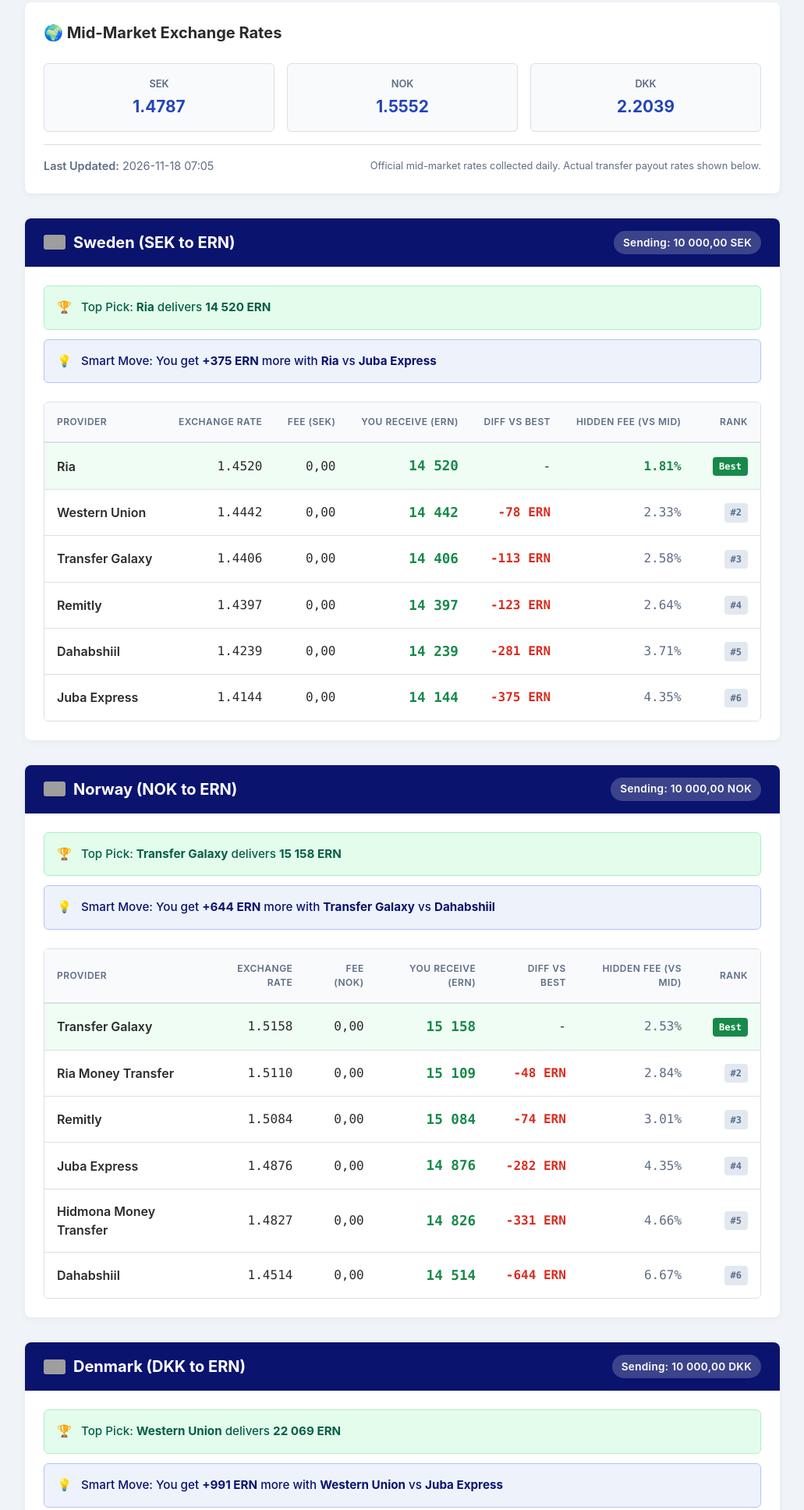
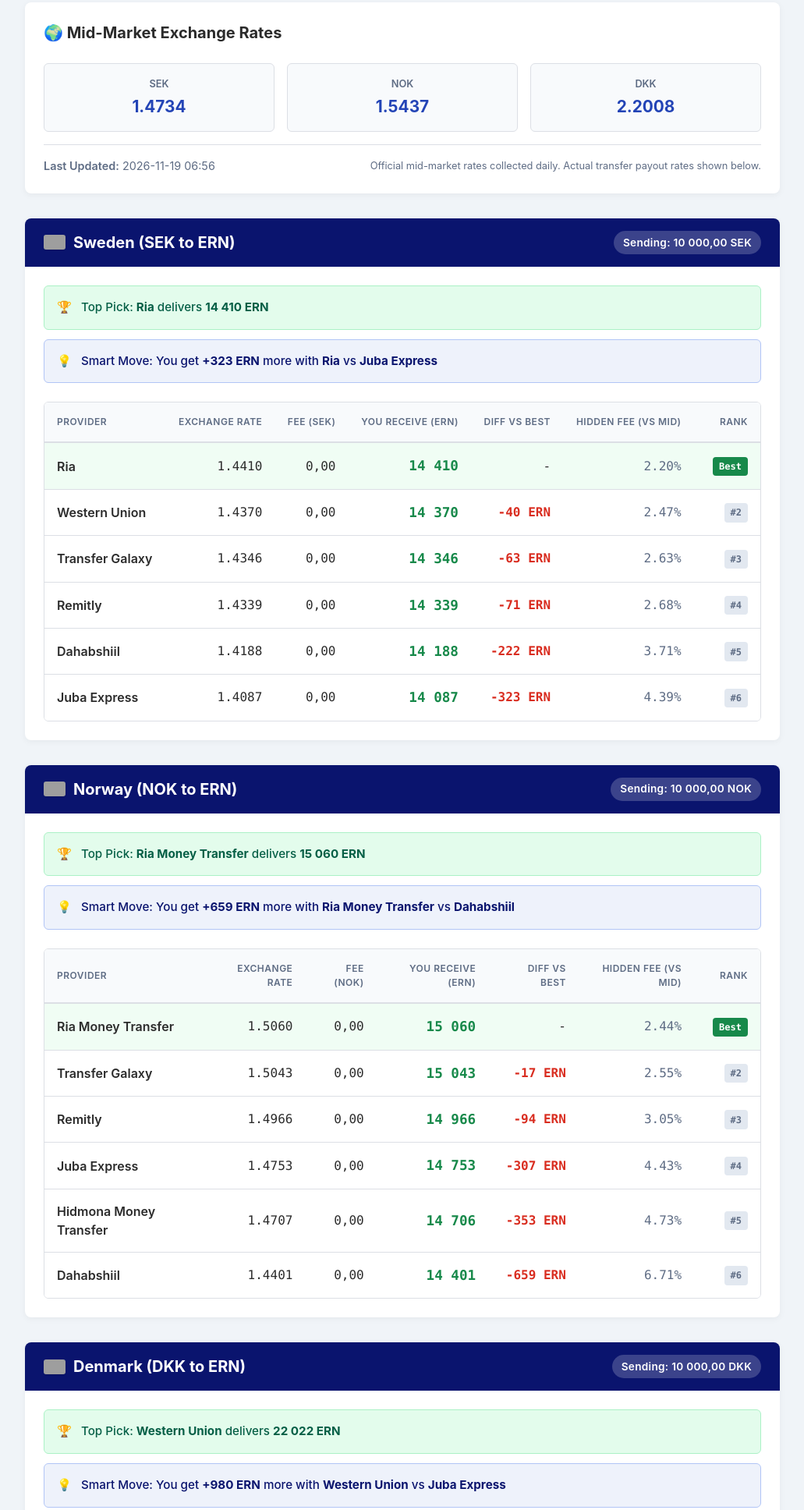
Before and after one commit to yonashmariam/nakfarate, a plain HTML site: page index.html in a window 1280 px wide. Shown: the part 860-2796 px from the top of the page at 78% size, without its empty margins (124-1155 px from the left). Drawn offline with Linux system fonts and the light colour scheme; grey boxes are pictures that could not be loaded.

Commit message:
2026-11-18

```diff
--- a/index.html
+++ b/index.html
@@ -939,22 +939,22 @@ tr:hover {
 
             <div class="summary-item">
                 <div class="summary-label">SEK</div>
-                <div class="summary-value">1.4787</div>
+                <div class="summary-value">1.4734</div>
             </div>
 
             <div class="summary-item">
                 <div class="summary-label">NOK</div>
-                <div class="summary-value">1.5552</div>
+                <div class="summary-value">1.5437</div>
             </div>
 
             <div class="summary-item">
                 <div class="summary-label">DKK</div>
-                <div class="summary-value">2.2039</div>
+                <div class="summary-value">2.2008</div>
             </div>
 
             </div>
             <div class="mid-market-meta">
-                <div><span style="font-weight:600" data-i18n="last-updated">Last Updated:</span> 2026-11-18 07:05</div>
+                <div><span style="font-weight:600" data-i18n="last-updated">Last Updated:</span> 2026-11-19 06:56</div>
                 <div style="font-size:0.8rem" data-i18n="mid-market-note">Official mid-market rates collected daily. Actual transfer payout rates shown below.</div>
             </div>
         </div>
@@ -974,11 +974,11 @@ tr:hover {
             <div class="insight-boxes">
                 <div class="bestbox">
                     <span class="icon">🏆</span>
-                    <span data-i18n="top-pick">Top Pick: <b>Ria</b> delivers <b>14 520 ERN</b></span>
+                    <span data-i18n="top-pick">Top Pick: <b>Ria</b> delivers <b>14 410 ERN</b></span>
                 </div>
                 <div class="gainbox">
                     <span class="icon">💡</span>
-                    <span data-i18n="smart-move">Smart Move: You get <b>+375 ERN</b> more with <b>Ria</b> vs <b>Juba Express</b></span>
+                    <span data-i18n="smart-move">Smart Move: You get <b>+323 ERN</b> more with <b>Ria</b> vs <b>Juba Express</b></span>
                 </div>
             </div>
 
@@ -1001,11 +1001,11 @@ tr:hover {
 <td class="left">
     <div class="company-name">Ria</div>
 </td>
-<td class="right font-numeric">1.4520</td>
-<td class="right font-numeric">0,00</td>
-<td class="right nowrap font-numeric highlight-ern">14 520</td>
+<td class="right font-numeric">1.4410</td>
+<td class="right font-numeric">0,00</td>
+<td class="right nowrap font-numeric highlight-ern">14 410</td>
 <td class="right nowrap font-numeric">-</td>
-<td class="right font-numeric markup-good">1.81%</td>
+<td class="right font-numeric markup-cell">2.20%</td>
 <td class="right font-numeric hide-mobile"><span class="badge best-badge">Best</span></td>
 </tr>
 
@@ -1013,11 +1013,11 @@ tr:hover {
 <td class="left">
     <div class="company-name">Western Union</div>
 </td>
-<td class="right font-numeric">1.4442</td>
-<td class="right font-numeric">0,00</td>
-<td class="right nowrap font-numeric highlight-ern">14 442</td>
-<td class="right nowrap font-numeric"><span class="loss-text">-78 ERN</span></td>
-<td class="right font-numeric markup-cell">2.33%</td>
+<td class="right font-numeric">1.4370</td>
+<td class="right font-numeric">0,00</td>
+<td class="right nowrap font-numeric highlight-ern">14 370</td>
+<td class="right nowrap font-numeric"><span class="loss-text">-40 ERN</span></td>
+<td class="right font-numeric markup-cell">2.47%</td>
 <td class="right font-numeric hide-mobile"><span class="badge rank-badge">#2</span></td>
 </tr>
 
@@ -1025,11 +1025,11 @@ tr:hover {
 <td class="left">
     <div class="company-name">Transfer Galaxy</div>
 </td>
-<td class="right font-numeric">1.4406</td>
-<td class="right font-numeric">0,00</td>
-<td class="right nowrap font-numeric highlight-ern">14 406</td>
-<td class="right nowrap font-numeric"><span class="loss-text">-113 ERN</span></td>
-<td class="right font-numeric markup-cell">2.58%</td>
+<td class="right font-numeric">1.4346</td>
+<td class="right font-numeric">0,00</td>
+<td class="right nowrap font-numeric highlight-ern">14 346</td>
+<td class="right nowrap font-numeric"><span class="loss-text">-63 ERN</span></td>
+<td class="right font-numeric markup-cell">2.63%</td>
 <td class="right font-numeric hide-mobile"><span class="badge rank-badge">#3</span></td>
 </tr>
 
@@ -1037,11 +1037,11 @@ tr:hover {
 <td class="left">
     <div class="company-name">Remitly</div>
 </td>
-<td class="right font-numeric">1.4397</td>
-<td class="right font-numeric">0,00</td>
-<td class="right nowrap font-numeric highlight-ern">14 397</td>
-<td class="right nowrap font-numeric"><span class="loss-text">-123 ERN</span></td>
-<td class="right font-numeric markup-cell">2.64%</td>
+<td class="right font-numeric">1.4339</td>
+<td class="right font-numeric">0,00</td>
+<td class="right nowrap font-numeric highlight-ern">14 339</td>
+<td class="right nowrap font-numeric"><span class="loss-text">-71 ERN</span></td>
+<td class="right font-numeric markup-cell">2.68%</td>
 <td class="right font-numeric hide-mobile"><span class="badge rank-badge">#4</span></td>
 </tr>
 
@@ -1049,10 +1049,10 @@ tr:hover {
 <td class="left">
     <div class="company-name">Dahabshiil</div>
 </td>
-<td class="right font-numeric">1.4239</td>
-<td class="right font-numeric">0,00</td>
-<td class="right nowrap font-numeric highlight-ern">14 239</td>
-<td class="right nowrap font-numeric"><span class="loss-text">-281 ERN</span></td>
+<td class="right font-numeric">1.4188</td>
+<td class="right font-numeric">0,00</td>
+<td class="right nowrap font-numeric highlight-ern">14 188</td>
+<td class="right nowrap font-numeric"><span class="loss-text">-222 ERN</span></td>
 <td class="right font-numeric markup-cell">3.71%</td>
 <td class="right font-numeric hide-mobile"><span class="badge rank-badge">#5</span></td>
 </tr>
@@ -1061,11 +1061,11 @@ tr:hover {
 <td class="left">
     <div class="company-name">Juba Express</div>
 </td>
-<td class="right font-numeric">1.4144</td>
-<td class="right font-numeric">0,00</td>
-<td class="right nowrap font-numeric highlight-ern">14 144</td>
-<td class="right nowrap font-numeric"><span class="loss-text">-375 ERN</span></td>
-<td class="right font-numeric markup-cell">4.35%</td>
+<td class="right font-numeric">1.4087</td>
+<td class="right font-numeric">0,00</td>
+<td class="right nowrap font-numeric highlight-ern">14 087</td>
+<td class="right nowrap font-numeric"><span class="loss-text">-323 ERN</span></td>
+<td class="right font-numeric markup-cell">4.39%</td>
 <td class="right font-numeric hide-mobile"><span class="badge rank-badge">#6</span></td>
 </tr>
 
@@ -1087,11 +1087,11 @@ tr:hover {
             <div class="insight-boxes">
                 <div class="bestbox">
                     <span class="icon">🏆</span>
-                    <span data-i18n="top-pick">Top Pick: <b>Transfer Galaxy</b> delivers <b>15 158 ERN</b></span>
+                    <span data-i18n="top-pick">Top Pick: <b>Ria Money Transfer</b> delivers <b>15 060 ERN</b></span>
                 </div>
                 <div class="gainbox">
                     <span class="icon">💡</span>
-                    <span data-i18n="smart-move">Smart Move: You get <b>+644 ERN</b> more with <b>Transfer Galaxy</b> vs <b>Dahabshiil</b></span>
+                    <span data-i18n="smart-move">Smart Move: You get <b>+659 ERN</b> more with <b>Ria Money Transfer</b> vs <b>Dahabshiil</b></span>
                 </div>
             </div>
 
@@ -1112,73 +1112,73 @@ tr:hover {
 
 <tr class="best-row">
 <td class="left">
+    <div class="company-name">Ria Money Transfer</div>
+</td>
+<td class="right font-numeric">1.5060</td>
+<td class="right font-numeric">0,00</td>
+<td class="right nowrap font-numeric highlight-ern">15 060</td>
+<td class="right nowrap font-numeric">-</td>
+<td class="right font-numeric markup-cell">2.44%</td>
+<td class="right font-numeric hide-mobile"><span class="badge best-badge">Best</span></td>
+</tr>
+
+<tr class="">
+<td class="left">
     <div class="company-name">Transfer Galaxy</div>
 </td>
-<td class="right font-numeric">1.5158</td>
-<td class="right font-numeric">0,00</td>
-<td class="right nowrap font-numeric highlight-ern">15 158</td>
-<td class="right nowrap font-numeric">-</td>
-<td class="right font-numeric markup-cell">2.53%</td>
-<td class="right font-numeric hide-mobile"><span class="badge best-badge">Best</span></td>
+<td class="right font-numeric">1.5043</td>
+<td class="right font-numeric">0,00</td>
+<td class="right nowrap font-numeric highlight-ern">15 043</td>
+<td class="right nowrap font-numeric"><span class="loss-text">-17 ERN</span></td>
+<td class="right font-numeric markup-cell">2.55%</td>
+<td class="right font-numeric hide-mobile"><span class="badge rank-badge">#2</span></td>
 </tr>
 
 <tr class="">
 <td class="left">
-    <div class="company-name">Ria Money Transfer</div>
-</td>
-<td class="right font-numeric">1.5110</td>
-<td class="right font-numeric">0,00</td>
-<td class="right nowrap font-numeric highlight-ern">15 109</td>
-<td class="right nowrap font-numeric"><span class="loss-text">-48 ERN</span></td>
-<td class="right font-numeric markup-cell">2.84%</td>
-<td class="right font-numeric hide-mobile"><span class="badge rank-badge">#2</span></td>
+    <div class="company-name">Remitly</div>
+</td>
+<td class="right font-numeric">1.4966</td>
+<td class="right font-numeric">0,00</td>
+<td class="right nowrap font-numeric highlight-ern">14 966</td>
+<td class="right nowrap font-numeric"><span class="loss-text">-94 ERN</span></td>
+<td class="right font-numeric markup-cell">3.05%</td>
+<td class="right font-numeric hide-mobile"><span class="badge rank-badge">#3</span></td>
 </tr>
 
 <tr class="">
 <td class="left">
-    <div class="company-name">Remitly</div>
-</td>
-<td class="right font-numeric">1.5084</td>
-<td class="right font-numeric">0,00</td>
-<td class="right nowrap font-numeric highlight-ern">15 084</td>
-<td class="right nowrap font-numeric"><span class="loss-text">-74 ERN</span></td>
-<td class="right font-numeric markup-cell">3.01%</td>
-<td class="right font-numeric hide-mobile"><span class="badge rank-badge">#3</span></td>
+    <div class="company-name">Juba Express</div>
+</td>
+<td class="right font-numeric">1.4753</td>
+<td class="right font-numeric">0,00</td>
+<td class="right nowrap font-numeric highlight-ern">14 753</td>
+<td class="right nowrap font-numeric"><span class="loss-text">-307 ERN</span></td>
+<td class="right font-numeric markup-cell">4.43%</td>
+<td class="right font-numeric hide-mobile"><span class="badge rank-badge">#4</span></td>
 </tr>
 
 <tr class="">
 <td class="left">
-    <div class="company-name">Juba Express</div>
-</td>
-<td class="right font-numeric">1.4876</td>
-<td class="right font-numeric">0,00</td>
-<td class="right nowrap font-numeric highlight-ern">14 876</td>
-<td class="right nowrap font-numeric"><span class="loss-text">-282 ERN</span></td>
-<td class="right font-numeric markup-cell">4.35%</td>
-<td class="right font-numeric hide-mobile"><span class="badge rank-badge">#4</span></td>
+    <div class="company-name">Hidmona Money Transfer</div>
+</td>
+<td class="right font-numeric">1.4707</td>
+<td class="right font-numeric">0,00</td>
+<td class="right nowrap font-numeric highlight-ern">14 706</td>
+<td class="right nowrap font-numeric"><span class="loss-text">-353 ERN</span></td>
+<td class="right font-numeric markup-cell">4.73%</td>
+<td class="right font-numeric hide-mobile"><span class="badge rank-badge">#5</span></td>
 </tr>
 
 <tr class="">
 <td class="left">
-    <div class="company-name">Hidmona Money Transfer</div>
-</td>
-<td class="right font-numeric">1.4827</td>
-<td class="right font-numeric">0,00</td>
-<td class="right nowrap font-numeric highlight-ern">14 826</td>
-<td class="right nowrap font-numeric"><span class="loss-text">-331 ERN</span></td>
-<td class="right font-numeric markup-cell">4.66%</td>
-<td class="right font-numeric hide-mobile"><span class="badge rank-badge">#5</span></td>
-</tr>
-
-<tr class="">
-<td class="left">
     <div class="company-name">Dahabshiil</div>
 </td>
-<td class="right font-numeric">1.4514</td>
-<td class="right font-numeric">0,00</td>
-<td class="right nowrap font-numeric highlight-ern">14 514</td>
-<td class="right nowrap font-numeric"><span class="loss-text">-644 ERN</span></td>
-<td class="right font-numeric markup-cell">6.67%</td>
+<td class="right font-numeric">1.4401</td>
+<td class="right font-numeric">0,00</td>
+<td class="right nowrap font-numeric highlight-ern">14 401</td>
+<td class="right nowrap font-numeric"><span class="loss-text">-659 ERN</span></td>
+<td class="right font-numeric markup-cell">6.71%</td>
 <td class="right font-numeric hide-mobile"><span class="badge rank-badge">#6</span></td>
 </tr>
 
@@ -1200,11 +1200,11 @@ tr:hover {
             <div class="insight-boxes">
                 <div class="bestbox">
                     <span class="icon">🏆</span>
-                    <span data-i18n="top-pick">Top Pick: <b>Western Union</b> delivers <b>22 069 ERN</b></span>
+                    <span data-i18n="top-pick">Top Pick: <b>Western Union</b> delivers <b>22 022 ERN</b></span>
                 </div>
                 <div class="gainbox">
                     <span class="icon">💡</span>
-                    <span data-i18n="smart-move">Smart Move: You get <b>+991 ERN</b> more with <b>Western Union</b> vs <b>Juba Express</b></span>
+                    <span data-i18n="smart-move">Smart Move: You get <b>+980 ERN</b> more with <b>Western Union</b> vs <b>Juba Express</b></span>
                 </div>
             </div>
 
@@ -1227,71 +1227,71 @@ tr:hover {
 <td class="left">
     <div class="company-name">Western Union</div>
 </td>
-<td class="right font-numeric">2.2069</td>
-<td class="right font-numeric">0,00</td>
-<td class="right nowrap font-numeric highlight-ern">22 069</td>
+<td class="right font-numeric">2.2022</td>
+<td class="right font-numeric">0,00</td>
+<td class="right nowrap font-numeric highlight-ern">22 022</td>
 <td class="right nowrap font-numeric">-</td>
-<td class="right font-numeric markup-good">-0.14%</td>
+<td class="right font-numeric markup-good">-0.06%</td>
 <td class="right font-numeric hide-mobile"><span class="badge best-badge">Best</span></td>
 </tr>
 
 <tr class="">
 <td class="left">
+    <div class="company-name">Hidmona Money Transfer</div>
+</td>
+<td class="right font-numeric">2.1614</td>
+<td class="right font-numeric">0,00</td>
+<td class="right nowrap font-numeric highlight-ern">21 614</td>
+<td class="right nowrap font-numeric"><span class="loss-text">-408 ERN</span></td>
+<td class="right font-numeric markup-good">1.79%</td>
+<td class="right font-numeric hide-mobile"><span class="badge rank-badge">#2</span></td>
+</tr>
+
+<tr class="">
+<td class="left">
     <div class="company-name">Ria Money Transfer</div>
 </td>
-<td class="right font-numeric">2.1700</td>
-<td class="right font-numeric">0,00</td>
-<td class="right nowrap font-numeric highlight-ern">21 700</td>
-<td class="right nowrap font-numeric"><span class="loss-text">-369 ERN</span></td>
-<td class="right font-numeric markup-good">1.54%</td>
-<td class="right font-numeric hide-mobile"><span class="badge rank-badge">#2</span></td>
+<td class="right font-numeric">2.1600</td>
+<td class="right font-numeric">0,00</td>
+<td class="right nowrap font-numeric highlight-ern">21 600</td>
+<td class="right nowrap font-numeric"><span class="loss-text">-422 ERN</span></td>
+<td class="right font-numeric markup-good">1.85%</td>
+<td class="right font-numeric hide-mobile"><span class="badge rank-badge">#3</span></td>
 </tr>
 
 <tr class="">
 <td class="left">
-    <div class="company-name">Hidmona Money Transfer</div>
-</td>
-<td class="right font-numeric">2.1659</td>
-<td class="right font-numeric">0,00</td>
-<td class="right nowrap font-numeric highlight-ern">21 659</td>
-<td class="right nowrap font-numeric"><span class="loss-text">-410 ERN</span></td>
-<td class="right font-numeric markup-good">1.72%</td>
-<td class="right font-numeric hide-mobile"><span class="badge rank-badge">#3</span></td>
+    <div class="company-name">Remitly</div>
+</td>
+<td class="right font-numeric">2.1452</td>
+<td class="right font-numeric">0,00</td>
+<td class="right nowrap font-numeric highlight-ern">21 452</td>
+<td class="right nowrap font-numeric"><span class="loss-text">-570 ERN</span></td>
+<td class="right font-numeric markup-cell">2.53%</td>
+<td class="right font-numeric hide-mobile"><span class="badge rank-badge">#4</span></td>
 </tr>
 
 <tr class="">
 <td class="left">
-    <div class="company-name">Remitly</div>
-</td>
-<td class="right font-numeric">2.1484</td>
-<td class="right font-numeric">0,00</td>
-<td class="right nowrap font-numeric highlight-ern">21 484</td>
-<td class="right nowrap font-numeric"><span class="loss-text">-585 ERN</span></td>
-<td class="right font-numeric markup-cell">2.52%</td>
-<td class="right font-numeric hide-mobile"><span class="badge rank-badge">#4</span></td>
+    <div class="company-name">Transfer Galaxy</div>
+</td>
+<td class="right font-numeric">2.1410</td>
+<td class="right font-numeric">0,00</td>
+<td class="right nowrap font-numeric highlight-ern">21 410</td>
+<td class="right nowrap font-numeric"><span class="loss-text">-612 ERN</span></td>
+<td class="right font-numeric markup-cell">2.72%</td>
+<td class="right font-numeric hide-mobile"><span class="badge rank-badge">#5</span></td>
 </tr>
 
 <tr class="">
 <td class="left">
-    <div class="company-name">Transfer Galaxy</div>
-</td>
-<td class="right font-numeric">2.1458</td>
-<td class="right font-numeric">0,00</td>
-<td class="right nowrap font-numeric highlight-ern">21 458</td>
-<td class="right nowrap font-numeric"><span class="loss-text">-611 ERN</span></td>
-<td class="right font-numeric markup-cell">2.64%</td>
-<td class="right font-numeric hide-mobile"><span class="badge rank-badge">#5</span></td>
-</tr>
-
-<tr class="">
-<td class="left">
     <div class="company-name">Juba Express</div>
 </td>
-<td class="right font-numeric">2.1078</td>
-<td class="right font-numeric">0,00</td>
-<td class="right nowrap font-numeric highlight-ern">21 078</td>
-<td class="right nowrap font-numeric"><span class="loss-text">-991 ERN</span></td>
-<td class="right font-numeric markup-cell">4.36%</td>
+<td class="right font-numeric">2.1042</td>
+<td class="right font-numeric">0,00</td>
+<td class="right nowrap font-numeric highlight-ern">21 042</td>
+<td class="right nowrap font-numeric"><span class="loss-text">-980 ERN</span></td>
+<td class="right font-numeric markup-cell">4.39%</td>
 <td class="right font-numeric hide-mobile"><span class="badge rank-badge">#6</span></td>
 </tr>
 
@@ -1309,7 +1309,7 @@ tr:hover {
             <div class="chart-card">
                 <div class="chart-header">
                     <img src="https://flagcdn.com/w40/se.png" class="flag-sm" alt="Sweden" width="24" height="16" loading="lazy" decoding="async"> <span>SEK / ERN</span>
-                    <span class="trend-badge down">▼ 1.5%</span>
+                    <span class="trend-badge down">▼ 2.2%</span>
                 </div>
                 <img src="sek_chart.png" class="chart-img" alt="SEK to ERN exchange-rate trend over the last 30 days" loading="lazy" decoding="async" width="688" height="464">
             </div>
@@ -1317,7 +1317,7 @@ tr:hover {
             <div class="chart-card">
                 <div class="chart-header">
                     <img src="https://flagcdn.com/w40/no.png" class="flag-sm" alt="Norway" width="24" height="16" loading="lazy" decoding="async"> <span>NOK / ERN</span>
-                    <span class="trend-badge down">▼ 0.8%</span>
+                    <span class="trend-badge down">▼ 1.7%</span>
                 </div>
                 <img src="nok_chart.png" class="chart-img" alt="NOK to ERN exchange-rate trend over the last 30 days" loading="lazy" decoding="async" width="688" height="464">
             </div>
@@ -1325,7 +1325,7 @@ tr:hover {
             <div class="chart-card">
                 <div class="chart-header">
                     <img src="https://flagcdn.com/w40/dk.png" class="flag-sm" alt="Denmark" width="24" height="16" loading="lazy" decoding="async"> <span>DKK / ERN</span>
-                    <span class="trend-badge down">▼ 2.0%</span>
+                    <span class="trend-badge down">▼ 2.3%</span>
                 </div>
                 <img src="dkk_chart.png" class="chart-img" alt="DKK to ERN exchange-rate trend over the last 30 days" loading="lazy" decoding="async" width="688" height="464">
             </div>
@@ -1389,7 +1389,7 @@ tr:hover {
         "calculator-note": "እቲ ዝበለጸ ክፍሊት ንዝኣተኻዮ መጠን ብተመሳሳሊ ሕሳብ ዋጋን ክፍሊትን ከም ሰንጠረዥ ይደጋገም።"
     };
 
-    const calculatorData = {"SEK": [{"provider": "Ria", "rate": 1.452, "total_fee": 0.0}, {"provider": "Western Union", "rate": 1.4442, "total_fee": 0.0}, {"provider": "Transfer Galaxy", "rate": 1.4406, "total_fee": 0.0}, {"provider": "Remitly", "rate": 1.4397, "total_fee": 0.0}, {"provider": "Dahabshiil", "rate": 1.4239, "total_fee": 0.0}, {"provider": "Juba Express", "rate": 1.4144, "total_fee": 0.0}], "NOK": [{"provider": "Transfer Galaxy", "rate": 1.5158, "total_fee": 0.0}, {"provider": "Ria Money Transfer", "rate": 1.511, "total_fee": 0.0}, {"provider": "Remitly", "rate": 1.5084, "total_fee": 0.0}, {"provider": "Juba Express", "rate": 1.4876, "total_fee": 0.0}, {"provider": "Hidmona Money Transfer", "rate": 1.4827, "total_fee": 0.0}, {"provider": "Dahabshiil", "rate": 1.4514, "total_fee": 0.0}], "DKK": [{"provider": "Western Union", "rate": 2.2069, "total_fee": 0.0}, {"provider": "Ria Money Transfer", "rate": 2.17, "total_fee": 0.0}, {"provider": "Hidmona Money Transfer", "rate": 2.1659, "total_fee": 0.0}, {"provider": "Remitly", "rate": 2.1484, "total_fee": 0.0}, {"provider": "Transfer Galaxy", "rate": 2.1458, "total_fee": 0.0}, {"provider": "Juba Express", "rate": 2.1078, "total_fee": 0.0}]};
+    const calculatorData = {"SEK": [{"provider": "Ria", "rate": 1.441, "total_fee": 0.0}, {"provider": "Western Union", "rate": 1.437, "total_fee": 0.0}, {"provider": "Transfer Galaxy", "rate": 1.4346, "total_fee": 0.0}, {"provider": "Remitly", "rate": 1.4339, "total_fee": 0.0}, {"provider": "Dahabshiil", "rate": 1.4188, "total_fee": 0.0}, {"provider": "Juba Express", "rate": 1.4087, "total_fee": 0.0}], "NOK": [{"provider": "Ria Money Transfer", "rate": 1.506, "total_fee": 0.0}, {"provider": "Transfer Galaxy", "rate": 1.5043, "total_fee": 0.0}, {"provider": "Remitly", "rate": 1.4966, "total_fee": 0.0}, {"provider": "Juba Express", "rate": 1.4753, "total_fee": 0.0}, {"provider": "Hidmona Money Transfer", "rate": 1.4707, "total_fee": 0.0}, {"provider": "Dahabshiil", "rate": 1.4401, "total_fee": 0.0}], "DKK": [{"provider": "Western Union", "rate": 2.2022, "total_fee": 0.0}, {"provider": "Hidmona Money Transfer", "rate": 2.1614, "total_fee": 0.0}, {"provider": "Ria Money Transfer", "rate": 2.16, "total_fee": 0.0}, {"provider": "Remitly", "rate": 2.1452, "total_fee": 0.0}, {"provider": "Transfer Galaxy", "rate": 2.141, "total_fee": 0.0}, {"provider": "Juba Express", "rate": 2.1042, "total_fee": 0.0}]};
     const labels = [...document.querySelectorAll('[data-i18n]')];
     const english = new Map(labels.map(el => [el, el.innerHTML]));
 
@@ -1500,4 +1500,3 @@ tr:hover {
 
 </body>
 </html>
-<!-- test -->
```
Also changed, not shown: dkk-to-ern/index.html (+37 -37 lines), nok-to-ern/index.html (+31 -31 lines), sek-to-ern/index.html (+28 -28 lines), sitemap.xml (+4 -4 lines), dkk_chart.png, nok_chart.png, sek_chart.png.
